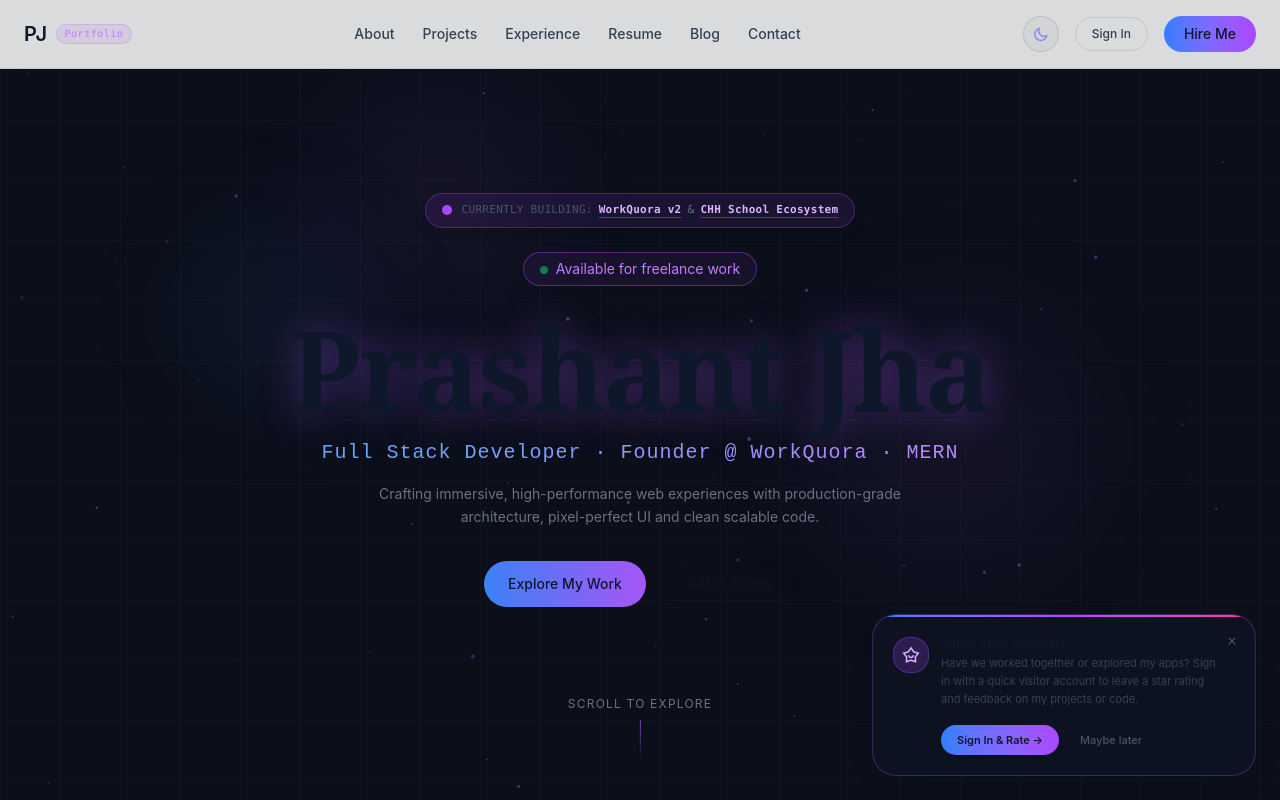
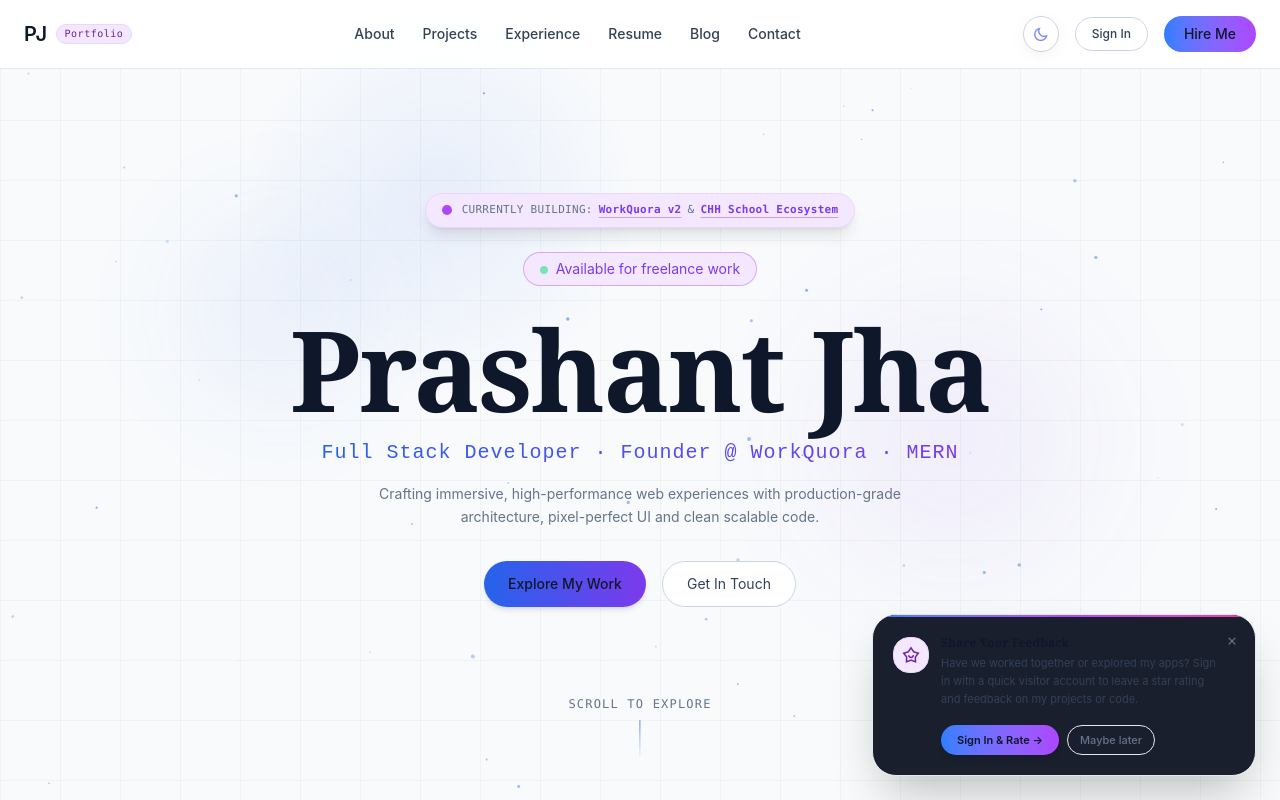
Before and after one commit to prashantjha1448/Prashant-jha-portfolio, a React (Vite) app: page / in a window 1280 px wide. Shown: the top 800 px of the page. Built offline with nearby package versions, Linux system fonts and the light colour scheme; no server answers.

Commit message:
style: apply WorkQuora light theme design & colors in light mode, preserve dark mode

```diff
--- a/src/Components/Title.jsx
+++ b/src/Components/Title.jsx
@@ -1,7 +1,9 @@
 import React, { useEffect, useRef } from 'react'
 import { gsap } from 'gsap'
+import { useTheme } from '../context/ThemeContext'
 
 const Title = () => {
+  const { theme } = useTheme();
   const nameRef = useRef(null);
   const badgeRef = useRef(null);
   const subRef = useRef(null);
@@ -28,21 +30,24 @@ const Title = () => {
       delay: 0.2,
     });
 
-    // GSAP: Name - dark to light + scale 1.9 → 2.2 → 1
+    // GSAP: Name animation target based on theme
+    const targetColor = theme === "light" ? "#0f172a" : "#ffffff";
+    const targetShadow = theme === "light" ? "none" : "0 0 40px rgba(168,85,247,0.4)";
+
     const tl = gsap.timeline({ delay: 0.5 });
     tl.fromTo(
       nameRef.current,
       {
         scale: 1.9,
         opacity: 0,
-        color: "#1e2435",
+        color: theme === "light" ? "#94a3b8" : "#1e2435",
         textShadow: "none",
       },
       {
         scale: 1,
         opacity: 1,
-        color: "#ffffff",
-        textShadow: "0 0 40px rgba(168,85,247,0.4)",
+        color: targetColor,
+        textShadow: targetShadow,
         duration: 1.2,
         ease: "power4.out",
       }
@@ -65,7 +70,7 @@ const Title = () => {
     });
 
     return () => window.removeEventListener("scroll", updateProgress);
-  }, []);
+  }, [theme]);
 
   const scrollTo = (id) => {
     const el = document.getElementById(id);
@@ -79,7 +84,7 @@ const Title = () => {
       <div
         ref={badgeRef}
         className="px-4 py-1.5 rounded-full border border-purple-500/40 text-purple-400 text-sm backdrop-blur-sm"
-        style={{ background: "rgba(168,85,247,0.08)" }}
+        style={{ background: theme === "light" ? "#f3e8ff" : "rgba(168,85,247,0.08)" }}
       >
         <span className="inline-block w-2 h-2 rounded-full bg-green-400 mr-2 animate-pulse" />
         Available for freelance work
@@ -105,7 +110,9 @@ const Title = () => {
           <h3
             className="text-lg md:text-xl mt-3"
             style={{
-              background: "linear-gradient(to right, #60a5fa, #c084fc)",
+              background: theme === "light"
+                ? "linear-gradient(to right, #2563eb, #7c3aed)"
+                : "linear-gradient(to right, #60a5fa, #c084fc)",
               WebkitBackgroundClip: "text",
               WebkitTextFillColor: "transparent",
               fontFamily: "'Courier New', monospace",
@@ -126,13 +133,13 @@ const Title = () => {
       <div ref={btnsRef} className="flex gap-4 mt-2">
         <button
           onClick={() => scrollTo("projects")}
-          className="px-6 py-3 rounded-full text-white font-medium text-sm relative overflow-hidden group"
-          style={{ background: "linear-gradient(to right, #3b82f6, #a855f7)" }}
+          className="px-6 py-3 rounded-full text-white font-medium text-sm relative overflow-hidden group shadow-md"
+          style={{ background: "linear-gradient(to right, #2563eb, #7c3aed)" }}
         >
           <span className="relative z-10">Explore My Work</span>
           <span
             className="absolute inset-0 opacity-0 group-hover:opacity-100 transition-opacity duration-300"
-            style={{ background: "linear-gradient(to right, #a855f7, #3b82f6)" }}
+            style={{ background: "linear-gradient(to right, #7c3aed, #2563eb)" }}
           />
         </button>
 
--- a/src/Pages/Hero.jsx
+++ b/src/Pages/Hero.jsx
@@ -1,9 +1,10 @@
 import React, { useEffect, useRef } from 'react'
 import Title from '../Components/Title'
 import CurrentlyBuildingWidget from '../Components/CurrentlyBuildingWidget'
-import { gsap } from 'gsap'
+import { useTheme } from '../context/ThemeContext'
 
 const Hero = () => {
+  const { theme } = useTheme();
   const canvasRef = useRef(null);
 
   useEffect(() => {
@@ -28,7 +29,9 @@ const Hero = () => {
       particles.forEach((p) => {
         ctx.beginPath();
         ctx.arc(p.x, p.y, p.r, 0, Math.PI * 2);
-        ctx.fillStyle = `rgba(168,85,247,${p.alpha})`;
+        ctx.fillStyle = theme === "light"
+          ? `rgba(37,99,235,${p.alpha})`
+          : `rgba(168,85,247,${p.alpha})`;
         ctx.fill();
         p.x += p.dx;
         p.y += p.dy;
@@ -60,13 +63,12 @@ const Hero = () => {
       window.removeEventListener('resize', resize);
       window.removeEventListener('mousemove', onMove);
     };
-  }, []);
+  }, [theme]);
 
   return (
     <section
       id="hero"
-      className="w-full min-h-screen flex flex-col items-center justify-center text-white relative px-6 overflow-hidden"
-      style={{ background: "#0b0f1a" }}
+      className="w-full min-h-screen flex flex-col items-center justify-center text-white relative px-6 overflow-hidden transition-colors duration-300"
     >
       {/* Cursor glow */}
       <div
@@ -76,7 +78,9 @@ const Hero = () => {
           width: '400px',
           height: '400px',
           borderRadius: '50%',
-          background: 'radial-gradient(circle, rgba(168,85,247,0.06) 0%, transparent 70%)',
+          background: theme === "light"
+            ? 'radial-gradient(circle, rgba(37,99,235,0.08) 0%, transparent 70%)'
+            : 'radial-gradient(circle, rgba(168,85,247,0.06) 0%, transparent 70%)',
           transform: 'translate(-50%, -50%)',
           pointerEvents: 'none',
           zIndex: 1,
@@ -100,8 +104,9 @@ const Hero = () => {
         style={{
           position: 'absolute',
           inset: 0,
-          backgroundImage:
-            'linear-gradient(rgba(255,255,255,0.02) 1px, transparent 1px), linear-gradient(90deg, rgba(255,255,255,0.02) 1px, transparent 1px)',
+          backgroundImage: theme === "light"
+            ? 'linear-gradient(rgba(0,0,0,0.03) 1px, transparent 1px), linear-gradient(90deg, rgba(0,0,0,0.03) 1px, transparent 1px)'
+            : 'linear-gradient(rgba(255,255,255,0.02) 1px, transparent 1px), linear-gradient(90deg, rgba(255,255,255,0.02) 1px, transparent 1px)',
           backgroundSize: '60px 60px',
           zIndex: 0,
         }}
@@ -116,7 +121,9 @@ const Hero = () => {
           width: '300px',
           height: '300px',
           borderRadius: '50%',
-          background: 'radial-gradient(circle, rgba(59,130,246,0.08) 0%, transparent 70%)',
+          background: theme === "light"
+            ? 'radial-gradient(circle, rgba(37,99,235,0.08) 0%, transparent 70%)'
+            : 'radial-gradient(circle, rgba(59,130,246,0.08) 0%, transparent 70%)',
           filter: 'blur(40px)',
           zIndex: 0,
         }}
@@ -129,7 +136,9 @@ const Hero = () => {
           width: '400px',
           height: '400px',
           borderRadius: '50%',
-          background: 'radial-gradient(circle, rgba(168,85,247,0.08) 0%, transparent 70%)',
+          background: theme === "light"
+            ? 'radial-gradient(circle, rgba(124,58,237,0.08) 0%, transparent 70%)'
+            : 'radial-gradient(circle, rgba(168,85,247,0.08) 0%, transparent 70%)',
           filter: 'blur(50px)',
           zIndex: 0,
         }}
@@ -143,12 +152,14 @@ const Hero = () => {
 
       {/* Scroll indicator */}
       <div className="absolute bottom-10 left-1/2 -translate-x-1/2 flex flex-col items-center gap-2 text-gray-500 z-10">
-        <span className="text-xs tracking-widest uppercase">Scroll to explore</span>
+        <span className="text-xs tracking-widest uppercase font-mono">Scroll to explore</span>
         <div
           style={{
             width: '1px',
             height: '40px',
-            background: 'linear-gradient(to bottom, rgba(168,85,247,0.8), transparent)',
+            background: theme === "light"
+              ? 'linear-gradient(to bottom, rgba(37,99,235,0.8), transparent)'
+              : 'linear-gradient(to bottom, rgba(168,85,247,0.8), transparent)',
             animation: 'scrollLine 2s ease-in-out infinite',
           }}
         />
--- a/src/Pages/Projects.jsx
+++ b/src/Pages/Projects.jsx
@@ -2,10 +2,12 @@ import React, { useEffect, useRef } from "react";
 import { Link } from "react-router-dom";
 import { gsap } from "gsap";
 import { ScrollTrigger } from "gsap/ScrollTrigger";
+import { useTheme } from "../context/ThemeContext";
 
 gsap.registerPlugin(ScrollTrigger);
 
 const Projects = () => {
+  const { theme } = useTheme();
   const sectionRef = useRef(null);
 
   const featuredProjects = [
@@ -75,11 +77,13 @@ const Projects = () => {
     return () => ctx.revert();
   }, []);
 
+  const isLight = theme === "light";
+
   return (
     <section
       id="projects"
       ref={sectionRef}
-      className="w-full min-h-screen bg-[#0b0f1a] text-white px-6 py-24"
+      className="w-full min-h-screen text-white px-6 py-24 transition-colors duration-300"
     >
       <div className="max-w-7xl mx-auto">
 
@@ -89,7 +93,7 @@ const Projects = () => {
             Portfolio
           </h4>
           <h1
-            className="text-4xl md:text-6xl font-black"
+            className="text-4xl md:text-6xl font-black text-white"
             style={{ fontFamily: "'Georgia', serif" }}
           >
             Featured Projects
@@ -112,20 +116,36 @@ const Projects = () => {
                 key={i}
                 className="project-card group rounded-3xl overflow-hidden relative flex flex-col transition-all duration-500 cursor-default p-7 md:p-8"
                 style={{
-                  border: `1px solid ${project.accent}30`,
-                  background: `linear-gradient(145deg, rgba(255,255,255,0.04) 0%, ${project.accent}08 100%)`,
-                  boxShadow: `0 10px 30px rgba(0,0,0,0.4), inset 0 1px 0 rgba(255,255,255,0.05)`,
+                  border: isLight ? `1px solid rgba(0,0,0,0.08)` : `1px solid ${project.accent}30`,
+                  background: isLight
+                    ? "#ffffff"
+                    : `linear-gradient(145deg, rgba(255,255,255,0.04) 0%, ${project.accent}08 100%)`,
+                  boxShadow: isLight
+                    ? "0 4px 20px -2px rgba(0,0,0,0.05), 0 2px 6px -1px rgba(0,0,0,0.02)"
+                    : `0 10px 30px rgba(0,0,0,0.4), inset 0 1px 0 rgba(255,255,255,0.05)`,
                 }}
                 onMouseEnter={(e) => {
-                  e.currentTarget.style.border = `1px solid ${project.accent}70`;
-                  e.currentTarget.style.background = `linear-gradient(145deg, ${project.accent}12 0%, rgba(255,255,255,0.05) 100%)`;
-                  e.currentTarget.style.boxShadow = `0 0 50px ${project.accent}25, 0 20px 60px rgba(0,0,0,0.5)`;
+                  e.currentTarget.style.border = isLight
+                    ? `1px solid ${project.accent}`
+                    : `1px solid ${project.accent}70`;
+                  e.currentTarget.style.background = isLight
+                    ? "#ffffff"
+                    : `linear-gradient(145deg, ${project.accent}12 0%, rgba(255,255,255,0.05) 100%)`;
+                  e.currentTarget.style.boxShadow = isLight
+                    ? `0 12px 35px ${project.accent}20, 0 4px 15px rgba(0,0,0,0.05)`
+                    : `0 0 50px ${project.accent}25, 0 20px 60px rgba(0,0,0,0.5)`;
                   e.currentTarget.style.transform = "translateY(-6px)";
                 }}
                 onMouseLeave={(e) => {
-                  e.currentTarget.style.border = `1px solid ${project.accent}30`;
-                  e.currentTarget.style.background = `linear-gradient(145deg, rgba(255,255,255,0.04) 0%, ${project.accent}08 100%)`;
-                  e.currentTarget.style.boxShadow = `0 10px 30px rgba(0,0,0,0.4), inset 0 1px 0 rgba(255,255,255,0.05)`;
+                  e.currentTarget.style.border = isLight
+                    ? `1px solid rgba(0,0,0,0.08)`
+                    : `1px solid ${project.accent}30`;
+                  e.currentTarget.style.background = isLight
+                    ? "#ffffff"
+                    : `linear-gradient(145deg, rgba(255,255,255,0.04) 0%, ${project.accent}08 100%)`;
+                  e.currentTarget.style.boxShadow = isLight
+                    ? "0 4px 20px -2px rgba(0,0,0,0.05), 0 2px 6px -1px rgba(0,0,0,0.02)"
+                    : `0 10px 30px rgba(0,0,0,0.4), inset 0 1px 0 rgba(255,255,255,0.05)`;
                   e.currentTarget.style.transform = "translateY(0)";
                 }}
               >
@@ -165,7 +185,7 @@ const Projects = () => {
                     )}
                   </div>
 
-                  <p className="text-xs font-mono text-purple-300/80 uppercase tracking-wide">
+                  <p className="text-xs font-mono text-purple-400 uppercase tracking-wide">
                     {project.subtitle}
                   </p>
                 </div>
@@ -182,7 +202,7 @@ const Projects = () => {
                       key={idx}
                       className="px-2.5 py-1 text-xs rounded-full font-mono font-medium"
                       style={{
-                        background: `${project.accent}18`,
+                        background: isLight ? `${project.accent}12` : `${project.accent}18`,
                         color: project.accent,
                         border: `1px solid ${project.accent}35`,
                       }}
@@ -209,7 +229,11 @@ const Projects = () => {
                   <Link
                     to={`/projects/${project.slug}`}
                     className="flex-1 min-w-[120px] text-center px-4 py-2.5 rounded-full text-xs font-semibold border hover:bg-white/10 transition"
-                    style={{ borderColor: `${project.accent}50`, color: project.accent }}
+                    style={{
+                      borderColor: isLight ? `#cbd5e1` : `${project.accent}50`,
+                      color: isLight ? `#334155` : project.accent,
+                      background: isLight ? `#ffffff` : `transparent`,
+                    }}
                   >
                     Case Study
                   </Link>
@@ -219,7 +243,11 @@ const Projects = () => {
                       target="_blank"
                       rel="noreferrer"
                       className="px-4 py-2.5 rounded-full text-xs border hover:bg-white/10 transition"
-                      style={{ borderColor: "rgba(255,255,255,0.18)" }}
+                      style={{
+                        borderColor: isLight ? `#cbd5e1` : "rgba(255,255,255,0.18)",
+                        color: isLight ? `#334155` : "#ffffff",
+                        background: isLight ? `#ffffff` : `transparent`,
+                      }}
                     >
                       <i className="ri-github-line" />
                     </a>
@@ -244,19 +272,20 @@ const Projects = () => {
                 key={i}
                 className="project-card group rounded-2xl overflow-hidden relative flex flex-col transition-all duration-400 cursor-default p-6"
                 style={{
-                  border: "1px solid rgba(255,255,255,0.07)",
-                  background: "rgba(255,255,255,0.03)",
+                  border: isLight ? "1px solid rgba(0,0,0,0.08)" : "1px solid rgba(255,255,255,0.07)",
+                  background: isLight ? "#ffffff" : "rgba(255,255,255,0.03)",
+                  boxShadow: isLight ? "0 2px 10px rgba(0,0,0,0.04)" : "none",
                 }}
                 onMouseEnter={(e) => {
-                  e.currentTarget.style.border = `1px solid ${project.accent}50`;
-                  e.currentTarget.style.background = `${project.accent}08`;
-                  e.currentTarget.style.boxShadow = `0 0 35px ${project.accent}20, 0 15px 45px rgba(0,0,0,0.3)`;
+                  e.currentTarget.style.border = isLight ? `1px solid ${project.accent}` : `1px solid ${project.accent}50`;
+                  e.currentTarget.style.background = isLight ? "#ffffff" : `${project.accent}08`;
+                  e.currentTarget.style.boxShadow = isLight ? `0 10px 30px ${project.accent}18` : `0 0 35px ${project.accent}20, 0 15px 45px rgba(0,0,0,0.3)`;
                   e.currentTarget.style.transform = "translateY(-5px)";
                 }}
                 onMouseLeave={(e) => {
-                  e.currentTarget.style.border = "1px solid rgba(255,255,255,0.07)";
-                  e.currentTarget.style.background = "rgba(255,255,255,0.03)";
-                  e.currentTarget.style.boxShadow = "none";
+                  e.currentTarget.style.border = isLight ? "1px solid rgba(0,0,0,0.08)" : "1px solid rgba(255,255,255,0.07)";
+                  e.currentTarget.style.background = isLight ? "#ffffff" : "rgba(255,255,255,0.03)";
+                  e.currentTarget.style.boxShadow = isLight ? "0 2px 10px rgba(0,0,0,0.04)" : "none";
                   e.currentTarget.style.transform = "translateY(0)";
                 }}
               >
@@ -288,7 +317,7 @@ const Projects = () => {
                         key={idx}
                         className="px-2 py-0.5 text-[11px] rounded-full font-mono"
                         style={{
-                          background: `${project.accent}15`,
+                          background: isLight ? `${project.accent}12` : `${project.accent}15`,
                           color: project.accent,
                           border: `1px solid ${project.accent}30`,
                         }}
@@ -305,7 +334,7 @@ const Projects = () => {
                         href={project.live}
                         target="_blank"
                         rel="noreferrer"
-                        className="flex-1 text-center px-3 py-2 rounded-full text-xs font-medium transition-opacity hover:opacity-90"
+                        className="flex-1 text-center px-3 py-2 rounded-full text-xs font-medium transition-opacity hover:opacity-90 shadow-md"
                         style={{
                           background: `linear-gradient(to right, ${project.accent}, ${project.accent}bb)`,
                           color: "#fff",
@@ -317,7 +346,11 @@ const Projects = () => {
                     <Link
                       to={`/projects/${project.slug}`}
                       className="flex-1 text-center px-3 py-2 rounded-full text-xs font-medium border hover:bg-white/10 transition"
-                      style={{ borderColor: `${project.accent}50`, color: project.accent }}
+                      style={{
+                        borderColor: isLight ? `#cbd5e1` : `${project.accent}50`,
+                        color: isLight ? `#334155` : project.accent,
+                        background: isLight ? `#ffffff` : `transparent`,
+                      }}
                     >
                       Case Study
                     </Link>
@@ -327,7 +360,11 @@ const Projects = () => {
                         target="_blank"
                         rel="noreferrer"
                         className="px-3 py-2 rounded-full text-xs border hover:bg-white/10 transition"
-                        style={{ borderColor: "rgba(255,255,255,0.15)" }}
+                        style={{
+                          borderColor: isLight ? `#cbd5e1` : "rgba(255,255,255,0.15)",
+                          color: isLight ? `#334155` : "#ffffff",
+                          background: isLight ? `#ffffff` : `transparent`,
+                        }}
                       >
                         <i className="ri-github-line" />
                       </a>
--- a/src/index.css
+++ b/src/index.css
@@ -14,57 +14,174 @@
   }
 }
 
-/* Light mode overrides for background and text containers */
+/* =========================================================
+   WORKQUORA-INSPIRED LIGHT MODE THEME OVERRIDES
+   ========================================================= */
+
+/* 1. Global Page, Root & Section Backgrounds */
 html.light body,
+html.light #root,
+html.light main,
+html.light section,
 html.light .bg-\[\#0b0f1a\],
-html.light .bg-\[\#080c14\] {
+html.light .bg-\[\#090d16\],
+html.light .bg-\[\#080c14\],
+html.light .bg-\[\#09090F\],
+html.light .bg-\[\#10131D\],
+html.light .bg-gradient-to-b {
   background-color: #f8fafc !important;
+  background-image: none !important;
   color: #0f172a !important;
 }
 
+/* Alternating clean white sections */
+html.light #about,
+html.light #projects,
+html.light #experience,
+html.light #reviews {
+  background-color: #ffffff !important;
+}
+
+html.light #hero,
+html.light #techstack,
+html.light #contact {
+  background-color: #f8fafc !important;
+}
+
+/* 2. Navbars & Header */
+html.light nav.bg-\[\#0b0f1a\]\/80,
+html.light nav {
+  background-color: rgba(255, 255, 255, 0.9) !important;
+  border-bottom-color: #e2e8f0 !important;
+}
+
+html.light nav a,
+html.light nav button:not(.bg-gradient-to-r) {
+  color: #334155 !important;
+}
+
+html.light nav a:hover,
+html.light nav button:not(.bg-gradient-to-r):hover {
+  color: #0f172a !important;
+}
+
+/* 3. Cards & Containers (WorkQuora White Card Style) */
+html.light .bg-white\/5,
+html.light .bg-white\/10,
+html.light .bg-white\/\[0\.01\],
+html.light .bg-white\/\[0\.02\],
+html.light .bg-white\/\[0\.03\],
+html.light .bg-white\/\[0\.04\],
 html.light .bg-\[\#111726\],
 html.light .bg-\[\#0d1222\],
+html.light .bg-\[\#0e1322\],
 html.light .bg-\[\#161c2e\],
-html.light .bg-\[\#0f1422\] {
+html.light .bg-\[\#0f1422\],
+html.light .tech-card,
+html.light .project-card,
+html.light .stat-card {
   background-color: #ffffff !important;
-  border-color: rgba(0, 0, 0, 0.08) !important;
+  border-color: #e2e8f0 !important;
+  box-shadow: 0 4px 20px -2px rgba(0, 0, 0, 0.05), 0 2px 6px -1px rgba(0, 0, 0, 0.02) !important;
 }
 
+/* Hover effect on cards in light mode */
+html.light .bg-white\/5:hover,
+html.light .bg-white\/10:hover,
+html.light .tech-card:hover,
+html.light .project-card:hover {
+  border-color: rgba(37, 99, 235, 0.4) !important;
+  box-shadow: 0 12px 30px -4px rgba(37, 99, 235, 0.12) !important;
+}
+
+/* 4. Typography High Contrast Overrides */
 html.light .text-white {
   color: #0f172a !important;
 }
 
+html.light .text-gray-200,
 html.light .text-gray-300 {
   color: #334155 !important;
 }
 
-html.light .text-gray-400 {
-  color: #475569 !important;
+html.light .text-gray-400,
+html.light .text-gray-500 {
+  color: #64748b !important;
 }
 
-html.light .text-gray-200 {
-  color: #1e293b !important;
+html.light .text-purple-300,
+html.light .text-purple-400 {
+  color: #7c3aed !important;
 }
 
+html.light .text-blue-400 {
+  color: #2563eb !important;
+}
+
+html.light .text-emerald-400 {
+  color: #059669 !important;
+}
+
+/* 5. Borders */
+html.light .border-white\/5,
 html.light .border-white\/10,
 html.light .border-white\/15,
 html.light .border-white\/20,
-html.light .border-white\/5 {
-  border-color: rgba(0, 0, 0, 0.1) !important;
+html.light .border-purple-500\/30,
+html.light .border-purple-500\/20,
+html.light .border-blue-500\/30 {
+  border-color: #e2e8f0 !important;
 }
 
-html.light .bg-white\/5 {
-  background-color: rgba(0, 0, 0, 0.03) !important;
+/* 6. Form Inputs, Textareas & Selects */
+html.light input:not([type="submit"]):not([type="button"]),
+html.light textarea,
+html.light select,
+html.light select option {
+  background-color: #ffffff !important;
+  color: #0f172a !important;
+  border-color: #cbd5e1 !important;
 }
 
-html.light .bg-white\/10 {
-  background-color: rgba(0, 0, 0, 0.06) !important;
+html.light input::placeholder,
+html.light textarea::placeholder {
+  color: #94a3b8 !important;
 }
 
-html.light nav.bg-\[\#0b0f1a\]\/80 {
-  background-color: rgba(255, 255, 255, 0.85) !important;
+/* 7. Pill Tags & Badges */
+html.light .bg-purple-500\/10,
+html.light .bg-purple-500\/20 {
+  background-color: #f3e8ff !important;
+  color: #6b21a8 !important;
+  border-color: #e9d5ff !important;
 }
 
-html.light .shadow-2xl {
-  box-shadow: 0 20px 40px -15px rgba(0, 0, 0, 0.1) !important;
+html.light .bg-blue-500\/10,
+html.light .bg-blue-500\/20 {
+  background-color: #eff6ff !important;
+  color: #1e40af !important;
+  border-color: #dbeafe !important;
 }
+
+html.light .bg-emerald-500\/10,
+html.light .bg-emerald-500\/20 {
+  background-color: #ecfdf5 !important;
+  color: #065f46 !important;
+  border-color: #a7f3d0 !important;
+}
+
+/* 8. Light mode buttons */
+html.light button.border-white\/20,
+html.light button.border-white\/15,
+html.light a.border-white\/18,
+html.light a.border-white\/15 {
+  border-color: #cbd5e1 !important;
+  color: #334155 !important;
+  background-color: #ffffff !important;
+}
+
+html.light button.border-white\/20:hover,
+html.light a.border-white\/18:hover {
+  background-color: #f1f5f9 !important;
+  color: #0f172a !important;
+}
```
